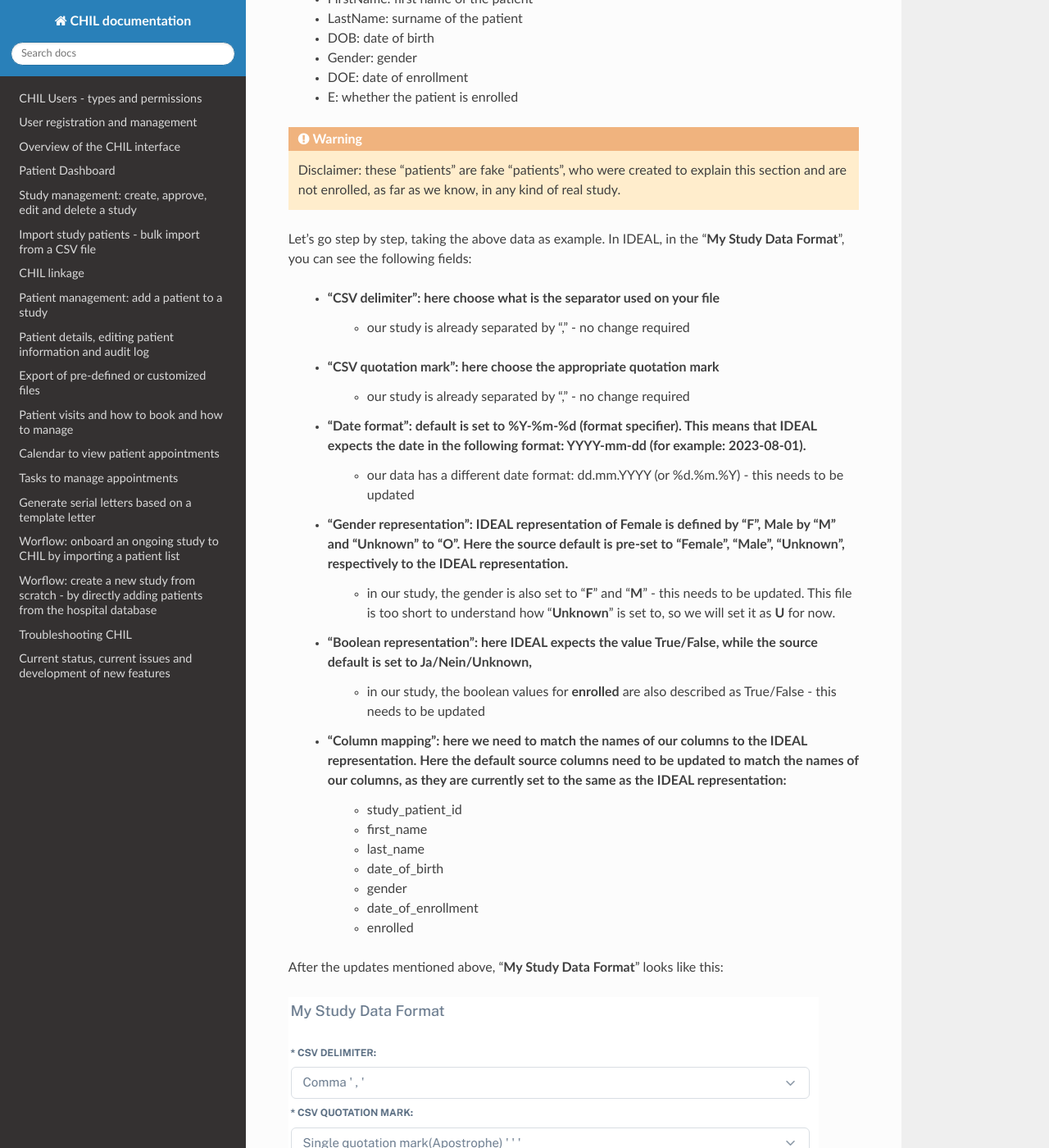
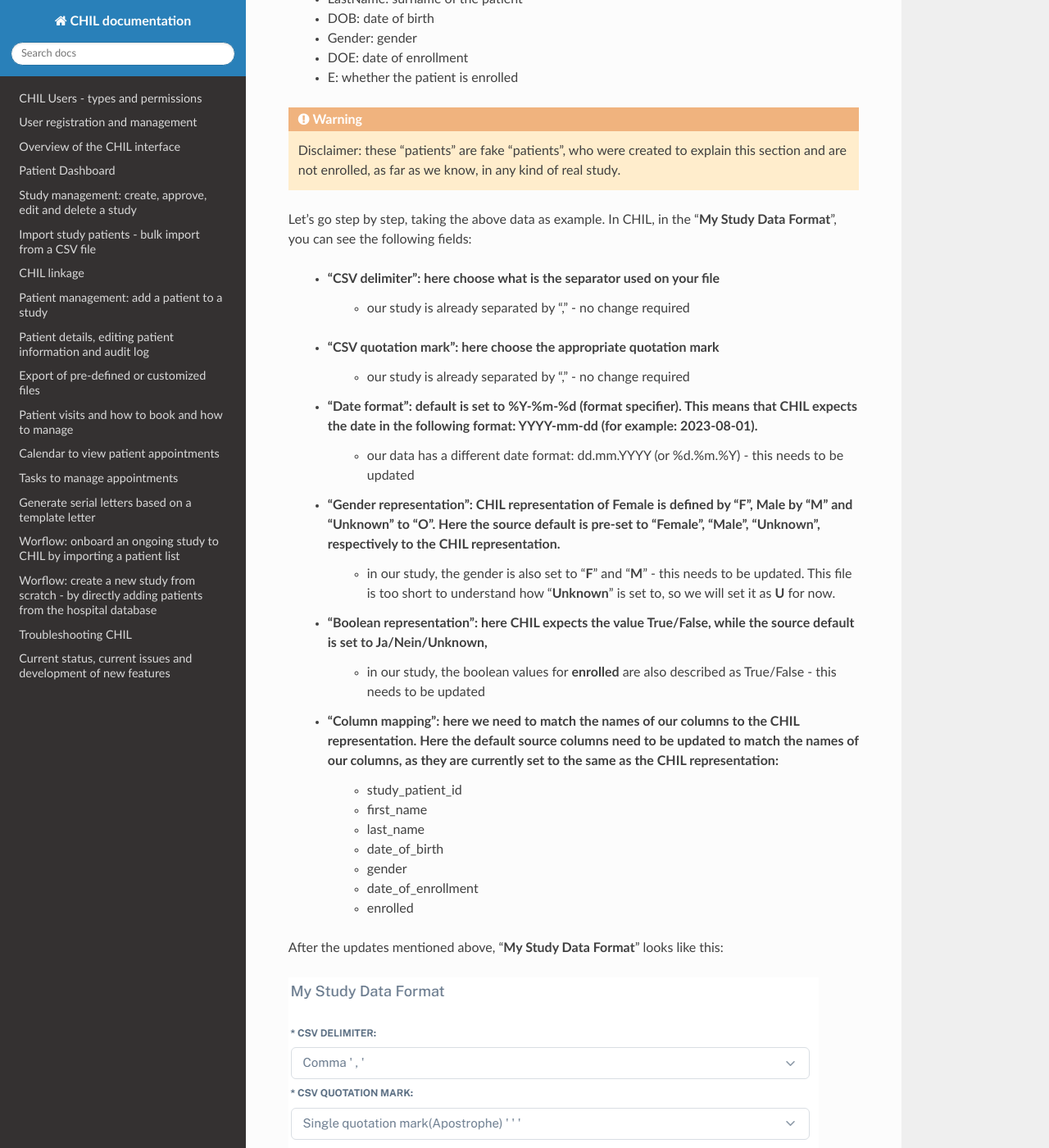
Before and after one commit to Nynuphar/IDEAL-doc, a Sphinx documentation site: the page built from docs/source/workflow1.rst, in a window 1280 px wide and 1400 px high, scrolled down 3282 px. Shown: the whole window at 82% size. Built offline with Sphinx 7.4.7 and the Read the Docs theme 3.1.0, drawn with Linux system fonts in a browser that asks for light colours; some of the changed text lies outside the part shown.

Commit message:
Update workflow1.rst

```diff
--- a/docs/source/workflow1.rst
+++ b/docs/source/workflow1.rst
@@ -1,4 +1,4 @@
-Worflow: add an ongoing study to IDEAL - by bulk import
+Worflow: add an ongoing study to CHIL - by bulk import
 ########################################################################################
 
 Create a new study
@@ -10,7 +10,7 @@
 
 .. note:: The items detailed with "*****" are mandatory when creating a study.
 
-.. warning:: Avoid the use of special characters (for example, *, $, &, etc) when creating a study acronym, as it can affect some features on IDEAL (for example the viewing of the Appointment Schedules) - this is a known issue we are trying to fix.
+.. warning:: Avoid the use of special characters (for example, *, $, &, etc) when creating a study acronym, as it can affect some features on CHIL (for example the viewing of the Appointment Schedules) - this is a known issue we are trying to fix.
 
 A test study named "Test01" was created here as an example, as shown below.
 
@@ -50,7 +50,7 @@
 
 Click on the "**✓**" to approve the study. Your study is then approved.
 
-.. warning:: Only the IDEAL Superuser can approve the study. Until then, it is not possible to either import or add patients to the study.
+.. warning:: Only the CHIL Superuser can approve the study. Until then, it is not possible to either import or add patients to the study.
 
 Define the data format of a study
 ***********************************
@@ -61,9 +61,9 @@
 .. image:: IconsStudyDetails.png
 
 
-Here you will have access to the "**Study metadata**" and "**My Study Data Format**". This last section is especially important before the bulk import of the patient data from your study, as it allows to match the format of your study data (column names, date format, etc) to the format IDEAL "expects". The format of your data will be "**Source**" and what IDEAL "expects" would be "*IDEAL representation**".
+Here you will have access to the "**Study metadata**" and "**My Study Data Format**". This last section is especially important before the bulk import of the patient data from your study, as it allows to match the format of your study data (column names, date format, etc) to the format CHIL "expects". The format of your data will be "**Source**" and what CHIL "expects" would be "*CHIL representation**".
 
-.. warning:: To bulk import patients, IDEAL only supports .CSV files at the moment. Most programs (for example MS Excel) supports conversion into a .CSV format.
+.. warning:: To bulk import patients, CHIL only supports .CSV files at the moment. Most programs (for example MS Excel) supports conversion into a .CSV format.
 
 Let's take this dummy file as an example:
 
@@ -83,19 +83,19 @@
 
 .. warning:: Disclaimer: these "patients" are fake "patients", who were created to explain this section and are not enrolled, as far as we know, in any kind of real study.
 
-Let's go step by step, taking the above data as example. In IDEAL, in the "**My Study Data Format**", you can see the following fields:
+Let's go step by step, taking the above data as example. In CHIL, in the "**My Study Data Format**", you can see the following fields:
 
    - "**CSV delimiter**": here choose what is the separator used on your file
       * our study is already separated by "," - no change required
    * "**CSV quotation mark**": here choose the appropriate quotation mark
       * our study is already separated by "," - no change required
-   * "**Date format**": default is set to %Y-%m-%d (format specifier). This means that IDEAL expects the date in the following format: YYYY-mm-dd (for example: 2023-08-01).
+   * "**Date format**": default is set to %Y-%m-%d (format specifier). This means that CHIL expects the date in the following format: YYYY-mm-dd (for example: 2023-08-01).
       * our data has a different date format: dd.mm.YYYY (or %d.%m.%Y) - this needs to be updated
-   * "**Gender representation**": IDEAL representation of Female is defined by "**F**", Male by "**M**" and "**Unknown**" to "**O**". Here the source default is pre-set to "Female", "Male", "Unknown", respectively to the IDEAL representation.
+   * "**Gender representation**": CHIL representation of Female is defined by "**F**", Male by "**M**" and "**Unknown**" to "**O**". Here the source default is pre-set to "Female", "Male", "Unknown", respectively to the CHIL representation.
       * in our study, the gender is also set to "**F**" and "**M**" - this needs to be updated. This file is too short to understand how "**Unknown**" is set to, so we will set it as **U** for now.
-   * "**Boolean representation**": here IDEAL expects the value True/False, while the source default is set to Ja/Nein/Unknown,
+   * "**Boolean representation**": here CHIL expects the value True/False, while the source default is set to Ja/Nein/Unknown,
       * in our study, the boolean values for **enrolled** are also described as True/False - this needs to be updated
-   * "**Column mapping**": here we need to match the names of our columns to the IDEAL representation. Here the default source columns need to be updated to match the names of our columns, as they are currently set to the same as the IDEAL representation:
+   * "**Column mapping**": here we need to match the names of our columns to the CHIL representation. Here the default source columns need to be updated to match the names of our columns, as they are currently set to the same as the CHIL representation:
       * study_patient_id
       * first_name
       * last_name
@@ -113,9 +113,9 @@
 
 Your study format has been set and you can "**Save**".
 
-.. note:: You will need to specify the study format before importing the patient data. You can also format your data to match the default IDEAL.
+.. note:: You will need to specify the study format before importing the patient data. You can also format your data to match the default CHIL.
 
-.. warning:: If a mismatch between the source (your study) and IDEAL formats occurs, the patient bulk import to IDEAL will fail.
+.. warning:: If a mismatch between the source (your study) and CHIL formats occurs, the patient bulk import to CHIL will fail.
 
 .. warning:: Every time a new study is created, the source will reset to the default mentioned above. Therefore, every time a new study is created, the Study data format will have to be specified.
 
@@ -132,9 +132,9 @@
 
 Your Study patients will be automatically linked and matched to the Hospital database!
 
-Check the section :doc:`linkage` to understand more about the linkage process on IDEAL and how to further manage the patients in your study!
+Check the section :doc:`linkage` to understand more about the linkage process on CHIL and how to further manage the patients in your study!
 
-.. warning:: Confirm the format and the name of your columns matches the format expected by IDEAL!
+.. warning:: Confirm the format and the name of your columns matches the format expected by CHIL!
 
 Add a patient to an ongoing study
 **************************************
@@ -146,7 +146,7 @@
 
 .. image:: PKlee.png
 
-.. note:: In this search area, you have access to the patients in the Hospital. In order to search for these patients, IDEAL has to be connected to the Hospital database and will be regularly updated.
+.. note:: In this search area, you have access to the patients in the Hospital. In order to search for these patients, CHIL has to be connected to the Hospital database and will be regularly updated.
 
 
 When selecting "Paul Klee" (just by right clicking on it), the patient information available in the hospital database will be automatically "added" to the "Study patient" field, as shown below.
@@ -159,4 +159,4 @@
 
 Then by scrolling to the bottom of the page, select "**Save**" and the patient is added to the study and will appear in the "**Patients List**".
 
-.. warning:: Remember that not all IDEAL users are able to search for patients in the Hospital database. Check more information on :doc:`users`.
+.. warning:: Remember that not all CHIL users are able to search for patients in the Hospital database. Check more information on :doc:`users`.
```
